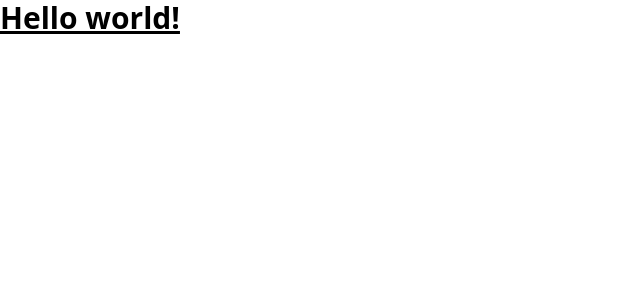
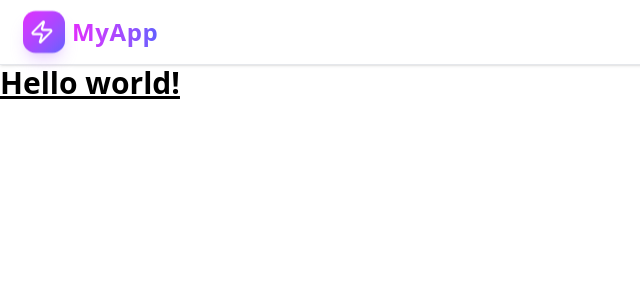
Before and after one commit to subhrajit77/DoDeck-The-Task-manager, a React app in the folder client/: page / in a window 1280 px wide. Shown: the top 300 px of the page, without its empty margins (0-640 px from the left). Built offline with nearby package versions, Linux system fonts and the light colour scheme; the HTML template or start-up script is replaced by a standard one.

Commit message:
add(feat): navbar

```diff
--- a/client/src/App.jsx
+++ b/client/src/App.jsx
@@ -2,12 +2,12 @@ import { useState } from "react";
 import reactLogo from "./assets/react.svg";
 import viteLogo from "/vite.svg";
 import "./App.css";
+import Navbar from "./components/global/navbar/Navbar";
 
 function App() {
-    const [count, setCount] = useState(0);
-
     return (
         <>
+            <Navbar />
             <h1 className="text-3xl font-bold underline">Hello world!</h1>
         </>
     );
--- /dev/null
+++ b/client/src/components/global/navbar/Navbar.jsx
@@ -0,0 +1,30 @@
+import React from "react";
+import { useNavigate } from "react-router-dom";
+import { Zap } from "lucide-react";
+
+const Navbar = () => {
+    const navigate = useNavigate();
+
+    return (
+        <div>
+            <header className="sticky top-0 z-50 bg-white/90 backdrop-blur-md shadow-sm border-b border-gray-200 font-sans">
+                <div className="flex items-center justify-between px-4 py-3 md:px-6 max-w-7xl mx-auto">
+                    <div
+                        className="flex items-center gap-2 cursor-pointer group"
+                        onClick={() => navigate("/")}
+                    >
+                        <div className="relative w-10 h-10 flex items-center rounded-xl bg-gradient-to-br from-fuchsia-500 via-purple-500 to-indigo-500 shadow-lg group-hover: shadow-purple-300/50 group-hover: scale-105 transition-all duration-300">
+                            <Zap className="w-9 h-6 text-white" />
+                            <div className="absolute -bottom-1 -middle-1 w-3 h-3 bg-white rounded-full shadow-md animate-ping"></div>
+                        </div>
+                        <span className="text-2xl font-extrabold bg-gradient-to-r from-fuchsia-500 via-purple-500 to-indigo-500 bg-clip-text text-transparent tracking-wide">
+                            MyApp
+                        </span>
+                    </div>
+                </div>
+            </header>
+        </div>
+    );
+};
+
+export default Navbar;
```
Also changed, not shown: client/src/pages/dashboard/Dashboard.jsx (added).
